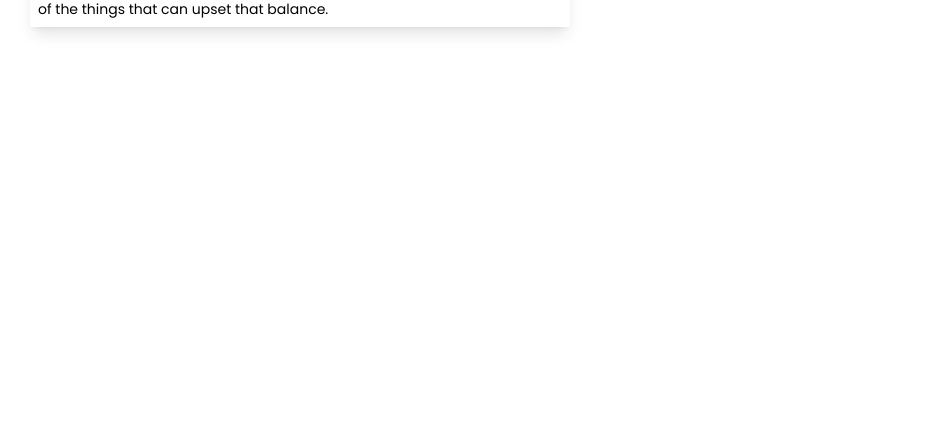
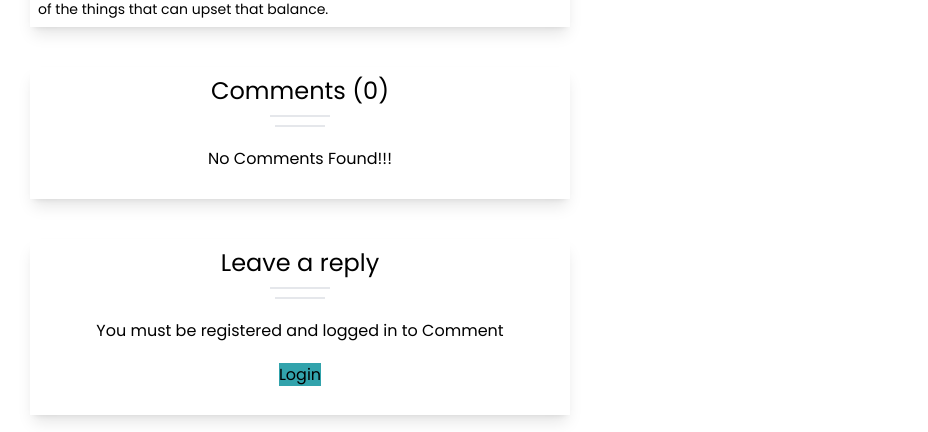
Before and after one commit to tajmirahman/clinikal-appointment-patient-Authentication, a React (Vite) app in the folder my-project/: page /blog-post-details/1 in a window 1280 px wide. Shown: the part 751-1183 px from the top of the page, without its empty margins (220-1148 px from the left). Before the commit the page ends 800 px from the top, so only its background shows below. Built offline with nearby package versions, Linux system fonts and the light colour scheme; no server answers.

Commit message:
project debagging is running

```diff
--- a/my-project/src/Auth/AuthPorvider.jsx
+++ b/my-project/src/Auth/AuthPorvider.jsx
@@ -1,4 +1,4 @@
-import { createUserWithEmailAndPassword, onAuthStateChanged, signInWithEmailAndPassword } from "firebase/auth";
+import { createUserWithEmailAndPassword, onAuthStateChanged, signInWithEmailAndPassword, signOut } from "firebase/auth";
 import { createContext, useEffect, useState } from "react";
 import auth from "../Firebase/firebase.config";
 
@@ -17,6 +17,10 @@ const AuthPorvider = ({ children }) => {
         return signInWithEmailAndPassword(auth, email, password);
     }
 
+    const logoutUser=()=>{
+        return signOut(auth)
+    }
+
     useEffect(() => {
         const unsubscribe = onAuthStateChanged(auth, (currentUser) => {
             setUser(currentUser);
@@ -33,7 +37,8 @@ const AuthPorvider = ({ children }) => {
         createUser,
         loginUser,
         user,
-        setUser
+        setUser,
+        logoutUser
     }
 
 
--- a/my-project/src/Auth/Login.jsx
+++ b/my-project/src/Auth/Login.jsx
@@ -1,9 +1,10 @@
 import { useContext } from "react";
 import { AuthContext } from "./AuthPorvider";
+import { Link } from "react-router-dom";
 
 
 const Login = () => {
-    const user=useContext(AuthContext);
+    const {loginUser}=useContext(AuthContext);
 
     const handleLogin=(e)=>{
         e.preventDefault();
@@ -12,6 +13,12 @@ const Login = () => {
         const password=form.password.value;
 
         console.log(email,password)
+
+        loginUser(email, password)
+        .then(res=>{
+            console.log(res);
+        })
+        .catch(err=>console.log(err.code))
     }
 
 
@@ -33,6 +40,7 @@ const Login = () => {
                     <div className='flex justify-center mt-3'>
                         <button className='btn bg-[#32a3ac] text-white'>Login</button>
                     </div>
+                    <p className="mt-3">if you do not have an account. Pleases <Link to={'/auth/register'} className="text-red-400 underline">register?</Link></p>
                 </form>
             </div>
         </div>
--- a/my-project/src/Auth/Register.jsx
+++ b/my-project/src/Auth/Register.jsx
@@ -1,5 +1,6 @@
 import React, { useContext } from 'react';
 import { AuthContext } from './AuthPorvider';
+import { Link } from 'react-router-dom';
 
 const Register = () => {
 
@@ -51,6 +52,7 @@ const Register = () => {
                     <div className='flex justify-center mt-3'>
                         <button className='btn bg-[#32a3ac] text-white'>Register</button>
                     </div>
+                    <p className="mt-3">if you have an account. Pleases <Link to={'/auth/login'} className="text-red-400 underline">login?</Link></p>
                 </form>
             </div>
         </div>
--- a/my-project/src/Components/Header.jsx
+++ b/my-project/src/Components/Header.jsx
@@ -1,8 +1,19 @@
 
+import { useContext } from 'react';
 import { Link } from 'react-router-dom';
+import { AuthContext } from '../Auth/AuthPorvider';
 
 
 const Header = () => {
+
+    const {user, logoutUser} = useContext(AuthContext);
+
+    const handleLogout=()=>{
+        logoutUser()
+        .then(()=>{})
+        .catch(()=>{})
+    }
+
 
 
     return (
@@ -32,7 +43,16 @@ const Header = () => {
                 </ul>
             </div>
             <div >
-                <button className='btn bg-[#29A3AA] text-white'>Make An Appointment</button>
+                {
+                  user &&  user?.email ? (
+                        <button onClick={handleLogout} className='btn bg-[#29A3AA] text-white'>Logout</button>
+                    )
+                    :
+                    <button className='btn bg-[#29A3AA] text-white'>Make An Appointment</button>
+
+                }
+
+
             </div>
         </div>
 
--- a/my-project/src/Pages/Blog/BlogDetailsCard.jsx
+++ b/my-project/src/Pages/Blog/BlogDetailsCard.jsx
@@ -1,7 +1,9 @@
+import { Link } from 'react-router-dom';
 import proPic from '../../assets/image/download.png'
 
 const BlogDetailsCard = ({ newBlog }) => {
     return (
+        <>
             <div className="w-9/12 mx-auto space-y-4 shadow-lg p-2">
 
                 <figure className='*/:border-4 border-gray-300'>
@@ -18,6 +20,26 @@ const BlogDetailsCard = ({ newBlog }) => {
                 <p className='justify-start text-sm text-justify'>{newBlog.details}</p>
 
             </div>
+            <div className='w-9/12 mx-auto space-y-4 shadow-lg p-2 mt-10'>
+                <div className="card text-center">
+                    <h2 className='text-2xl'>Comments (0)</h2>
+                    <hr className='w-[60px] mx-auto bg-sky-300 border-t-2 my-2' />
+                    <hr className='w-[50px] mx-auto bg-sky-300 border-t-2' />
+                    <p className='my-5'>No Comments Found!!!</p>
+                </div>
+            </div>
+            <div className='w-9/12 mx-auto space-y-4 shadow-lg p-2 mt-10'>
+                <div className="card text-center">
+                    <h2 className='text-2xl'>Leave a reply</h2>
+                    <hr className='w-[60px] mx-auto bg-sky-300 border-t-2 my-2' />
+                    <hr className='w-[50px] mx-auto bg-sky-300 border-t-2' />
+                    <p className='mt-5'>You must be registered and logged in to Comment</p>
+                    <div className='my-5'>
+                        <Link to={'/auth/login'} className='btn bg-[#32a3ac]'>Login</Link>
+                    </div>
+                </div>
+            </div>
+        </>
     );
 };
 
--- a/my-project/src/Pages/Blog/BlogPost.jsx
+++ b/my-project/src/Pages/Blog/BlogPost.jsx
@@ -16,11 +16,12 @@ const BlogPost = () => {
                 <Header></Header>
             </section>
 
-            <div className='grid grid-cols-1 md:grid-cols-3 w-9/12 mx-auto gap-3 mt-10'>
+            <div className='grid grid-cols-1 md:grid-cols-3 w-9/12 mx-auto gap-3 mt-10 bg-base-300'>
                 {
                     blogPost.map(newBlog=><BlogPostCard newBlog={newBlog}></BlogPostCard>)
                 }
             </div>
+
         </div>
     );
 };
--- /dev/null
+++ b/my-project/src/Routes/PrivateRoute.jsx
@@ -0,0 +1,18 @@
+import React, { useContext } from 'react';
+import { AuthContext } from '../Auth/AuthPorvider';
+import { Navigate } from 'react-router-dom';
+
+const PrivateRoute = ({children}) => {
+    const {user}=useContext(AuthContext)
+
+
+    if(user && user?.email){
+        return children;
+    }
+   else{
+    return <Navigate to={'/auth/login'}></Navigate>
+   }
+
+};
+
+export default PrivateRoute;
--- a/my-project/src/Routes/Routes.jsx
+++ b/my-project/src/Routes/Routes.jsx
@@ -8,6 +8,7 @@ import BlogPostDetails from "../Pages/Blog/BlogPostDetails";
 import AuthLayout from "../Auth/AuthLayout";
 import Login from "../Auth/Login";
 import Register from "../Auth/Register";
+import PrivateRoute from "./PrivateRoute";
 
 
 const router = createBrowserRouter([
@@ -29,7 +30,9 @@ const router = createBrowserRouter([
     },
     {
         path: '/service-details/:id',
-        element: <ServiceDetails></ServiceDetails>,
+        element: <PrivateRoute>
+            <ServiceDetails></ServiceDetails>
+        </PrivateRoute>,
         loader: () => fetch("/service.json")
     },
     {
@@ -46,14 +49,14 @@ const router = createBrowserRouter([
     {
         path: '/auth',
         element: <AuthLayout></AuthLayout>,
-        children:[
+        children: [
             {
-                path:'/auth/login',
-                element:<Login></Login>
+                path: '/auth/login',
+                element: <Login></Login>
             },
             {
-                path:'/auth/register',
-                element:<Register></Register>
+                path: '/auth/register',
+                element: <Register></Register>
             }
         ]
     },
```
Lines whose indentation alone changed are shown as unchanged.
